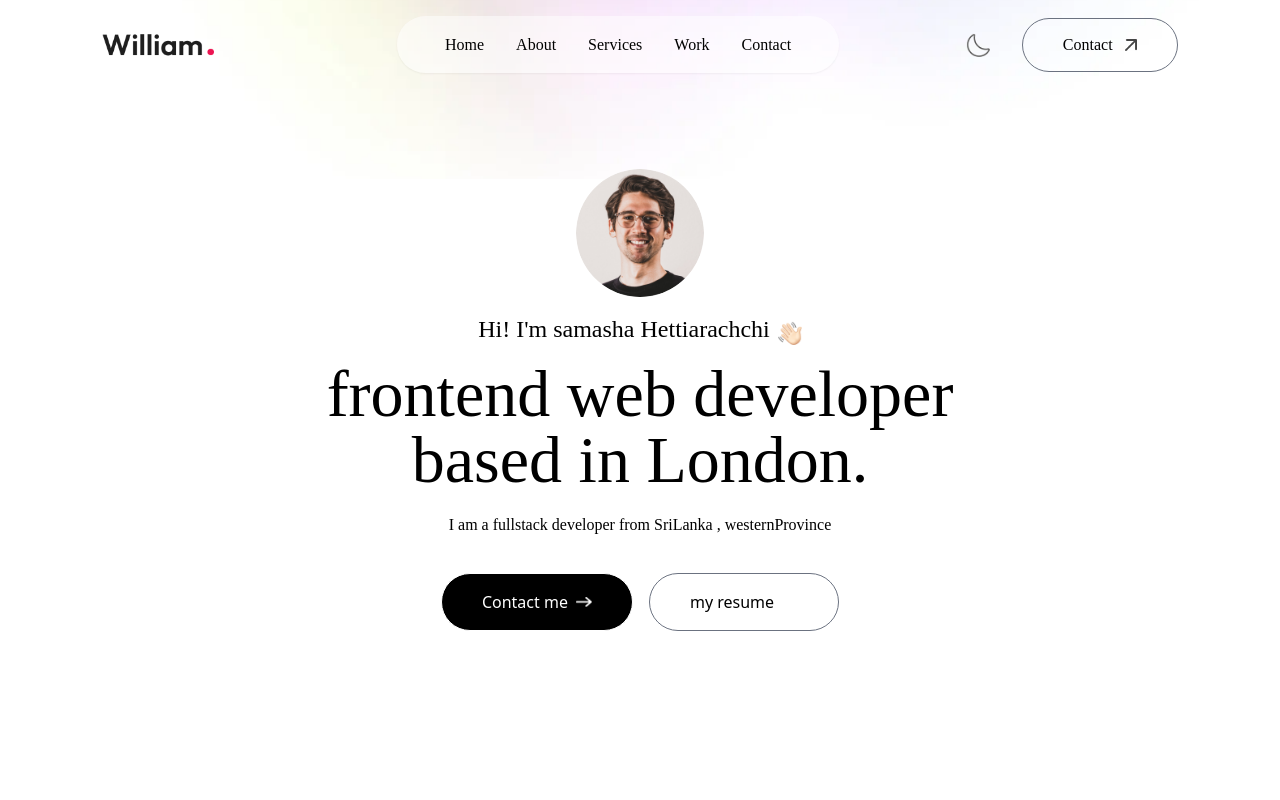
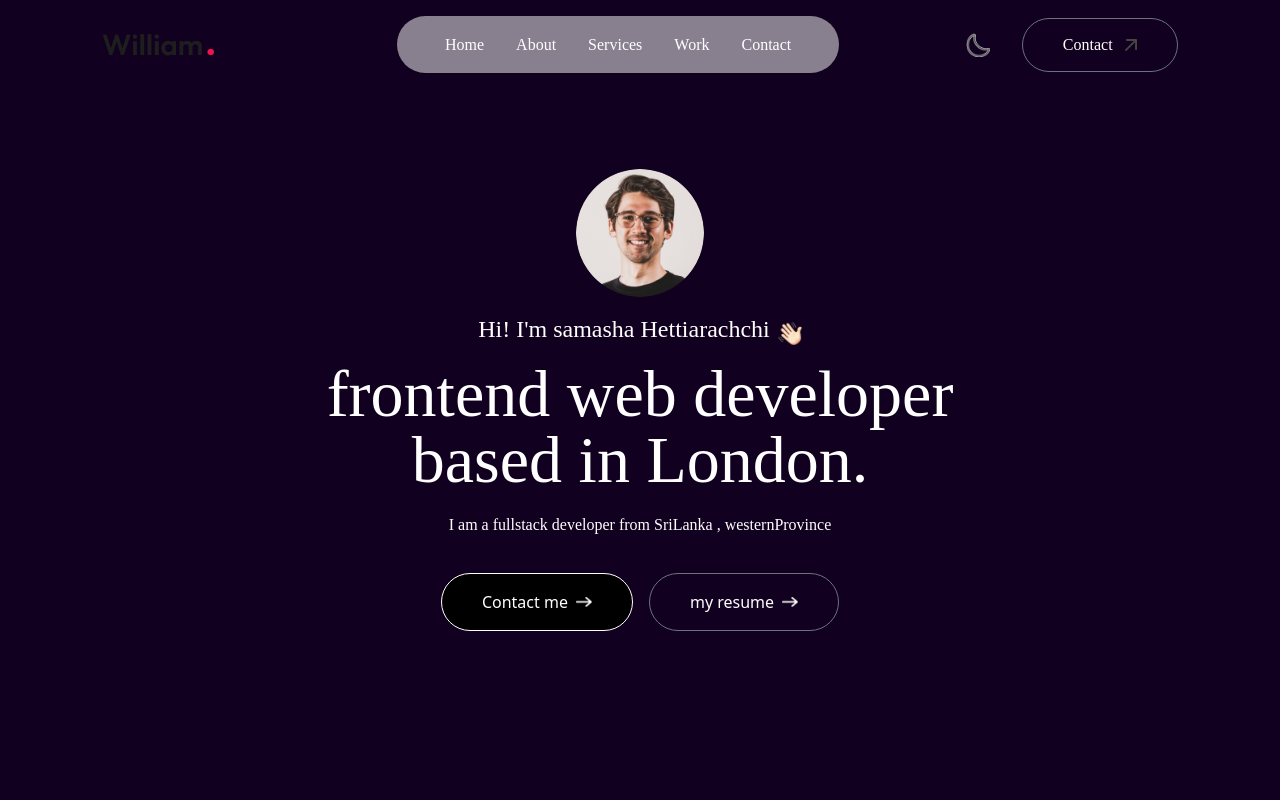
Before and after one commit to SamashaHettiarachchi/my-app-Porfolio, a Next.js app: page / in a window 1280 px wide. Shown: the top 800 px of the page. Built offline with nearby package versions, Linux system fonts and the light colour scheme; a web font is replaced by a local one.

Commit message:
Change_layoutfile

```diff
--- a/app/layout.js
+++ b/app/layout.js
@@ -21,8 +21,8 @@ export const metadata = {
 
 export default function RootLayout({ children }) {
   return (
-    <html lang="en" className="scroll-smooth">
-      <body className={`${outfit.variable} ${ovo.variable} antialiased leading-8 overflow-x-hidden`}>
+    <html lang="en" className="scroll-smooth dark">
+      <body className={`${outfit.variable} ${ovo.variable} antialiased leading-8 overflow-x-hidden dark:bg-darkTheme dark:text-white`}>
         {children}
       </body>
     </html>
```
